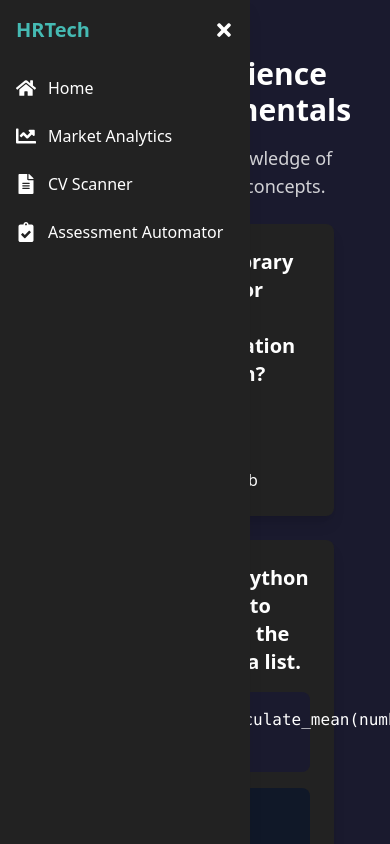
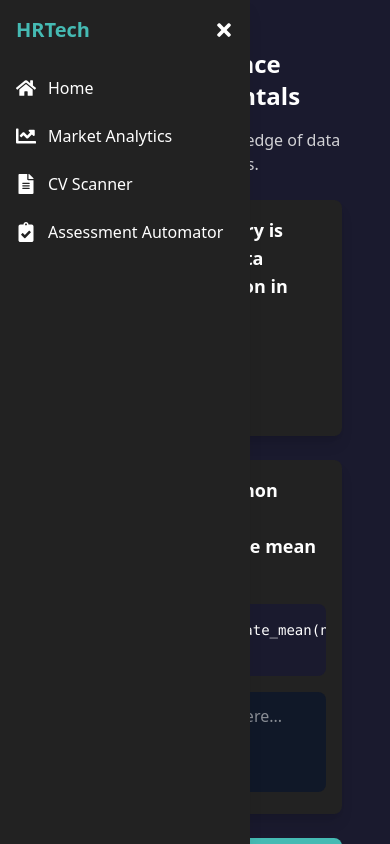
Before and after one commit to sanketjoice/hr-tech, a React (Vite) app: page /hr-tech/dashboard in a window 390 px wide. Both pictures are taken after a click on the item "Assessment Automator". Built offline with nearby package versions, Linux system fonts and the light colour scheme.

Commit message:
Update: Mobile View

```diff
--- a/src/assets/components/AssessmentAutomator.jsx
+++ b/src/assets/components/AssessmentAutomator.jsx
@@ -32,17 +32,21 @@
   }
 
   return (
-    <div className="p-6 bg-[#1A1A2E] text-white">
-      <h2 className="text-3xl font-bold mb-4">{assessment.title}</h2>
-      <p className="text-lg opacity-80 mb-6">{assessment.description}</p>
+    <div className="p-4 md:p-6 bg-[#1A1A2E] text-white">
+      <h2 className="text-2xl md:text-3xl font-bold mb-4">
+        {assessment.title}
+      </h2>
+      <p className="text-base md:text-lg opacity-80 mb-6">
+        {assessment.description}
+      </p>
 
       <div className="space-y-6">
         {assessment.questions.map((question) => (
           <div
             key={question.questionId}
-            className="bg-[#222] p-6 rounded-lg shadow-lg"
+            className="bg-[#222] p-4 md:p-6 rounded-lg shadow-lg"
           >
-            <h3 className="text-xl font-semibold mb-4">
+            <h3 className="text-lg md:text-xl font-semibold mb-4">
               {question.questionText}
             </h3>
 
@@ -51,16 +55,16 @@
               <img
                 src={question.imageUrl}
                 alt="Question"
-                className="mb-4 rounded-lg"
+                className="mb-4 rounded-lg w-full max-w-md mx-auto"
               />
             )}
             {question.type === "code" && (
               <div>
-                <pre className="bg-[#1A1A2E] p-4 rounded-lg mb-4">
+                <pre className="bg-[#1A1A2E] p-4 rounded-lg mb-4 text-sm md:text-base overflow-auto">
                   <code>{question.codeSnippet}</code>
                 </pre>
                 <textarea
-                  className="w-full p-3 bg-gray-900 text-white rounded-lg"
+                  className="w-full min-h-[100px] md:min-h-[150px] p-3 bg-gray-900 text-white rounded-lg resize-none"
                   value={answers[question.questionId] || ""}
                   onChange={(e) =>
                     handleAnswer(question.questionId, e.target.value)
@@ -74,7 +78,7 @@
                 {question.options.map((option, index) => (
                   <label
                     key={index}
-                    className="flex items-center cursor-pointer"
+                    className="flex items-center cursor-pointer text-sm md:text-base"
                   >
                     <input
                       type="radio"
@@ -93,16 +97,18 @@
         ))}
       </div>
 
-      <button
-        onClick={calculateScore}
-        className="mt-6 bg-[#45BAB3] text-white px-6 py-2 rounded-lg hover:bg-[#3aa8a1]"
-      >
-        Submit
-      </button>
+      <div className="mt-6 flex flex-col md:flex-row items-center md:justify-between">
+        <button
+          onClick={calculateScore}
+          className="bg-[#45BAB3] text-white px-6 py-2 rounded-lg hover:bg-[#3aa8a1] w-full md:w-auto"
+        >
+          Submit
+        </button>
+      </div>
 
       {submitted && (
-        <div className="mt-6 bg-[#222] p-6 rounded-lg shadow-lg">
-          <h3 className="text-2xl font-semibold text-[#45BAB3]">
+        <div className="mt-6 bg-[#222] p-4 md:p-6 rounded-lg shadow-lg text-center">
+          <h3 className="text-xl font-semibold text-[#45BAB3]">
             Your Score: {score}
           </h3>
           <p className="text-gray-300 mt-2">
```
